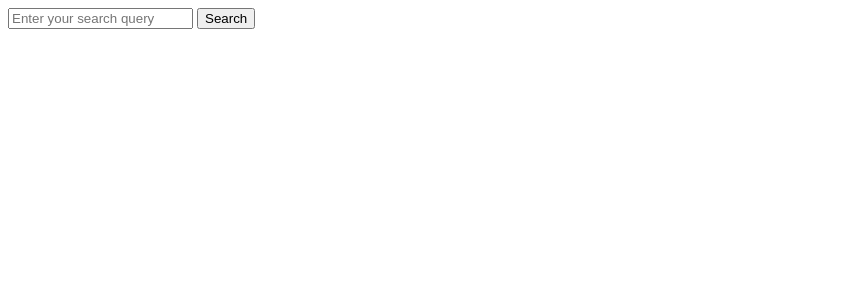
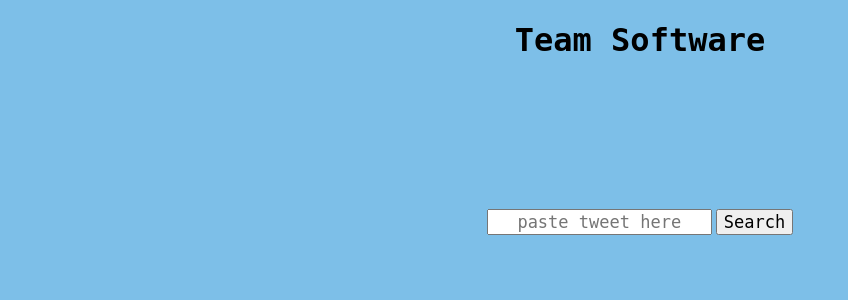
Before and after one commit to max-hill-4/uni-twitter-analysis, a Flask app: page / in a window 1280 px wide. Shown: the top 300 px of the page, without its empty margins (0-848 px from the left). Run offline with Flask 3, Linux system fonts and the light colour scheme.

Commit message:
index.html revamped

```diff
--- a/backend/app.py
+++ b/backend/app.py
@@ -17,4 +17,4 @@
     return render_template('search.html', query=data)
 
 if __name__ == '__main__':
-    app.run(debug=True)
+    app.run(debug=True, port=5555)
--- a/frontend/templates/index.html
+++ b/frontend/templates/index.html
@@ -4,20 +4,38 @@
 <head>
     <meta charset="UTF-8">
     <meta name="viewport" content="width=device-width, initial-scale=1.0">
-    <meta name="description" content="Your website description">
+    <meta name="description" content="This website was created for the Team Software Module 2024!">
     <meta name="author" content="Max, Zak, Jackson, Hubi, Alfie, Dan">
 
-    <!-- Add your title here -->
-    <title></title>
+
+    <title>Team Software</title>
 
     <style>
+        .title {
+        text-align: center;
+        font-family: 'Roboto Mono', monospace;
+        }
+        .body {
+        margin-top: 150px;
+        margin-bottom: 20px;
+        display: flex;
+        justify-content: center;
+        align-items: center;
+        }
+        .form-property {
+            text-align: center;
+            font-family: 'Roboto Mono', monospace;
+            font-size: 17px;
+        }
         .loadingSpinner {
-        display: none;
+        caret-color: transparent;
         border: 16px solid #f3f3f3; /* Light grey */
         border-top: 16px solid #3498db; /* Blue */
         border-radius: 50%;
-        width: 120px;
-        height: 120px;
+        margin-left: auto;
+        margin-right: auto;
+        width: 30px;
+        height: 30px;
         animation: spin 2s linear infinite;
         }
 
@@ -29,15 +47,17 @@
 
 </head>
 
-<body>
-    <div lass="form-container">
+<body style="background-color:rgb(125, 191, 232);">
+    <div>
+        <h1 class = "title">Team Software</h1>
+    </div>
+    <div lass="form-container" class="body">
         <form action="/search" method="get">
-            <input type="text" id="search" name="query" placeholder="Enter your search query">
-            <button type="searchButton" onclick="showLoading()">Search</button>
-            <div id="spinner" class="loadingSpinner"></div>
+            <input type="text" id="search" name="query" class="form-property" placeholder="paste tweet here">
+            <button type="searchButton" class = "form-property" onclick="showLoading()">Search</button>
         </form>
     </div>
-
+    <div id="spinner" class="loadingSpinner"></div>
     <script>
 
         window.addEventListener('pageshow', function(event) {
```
